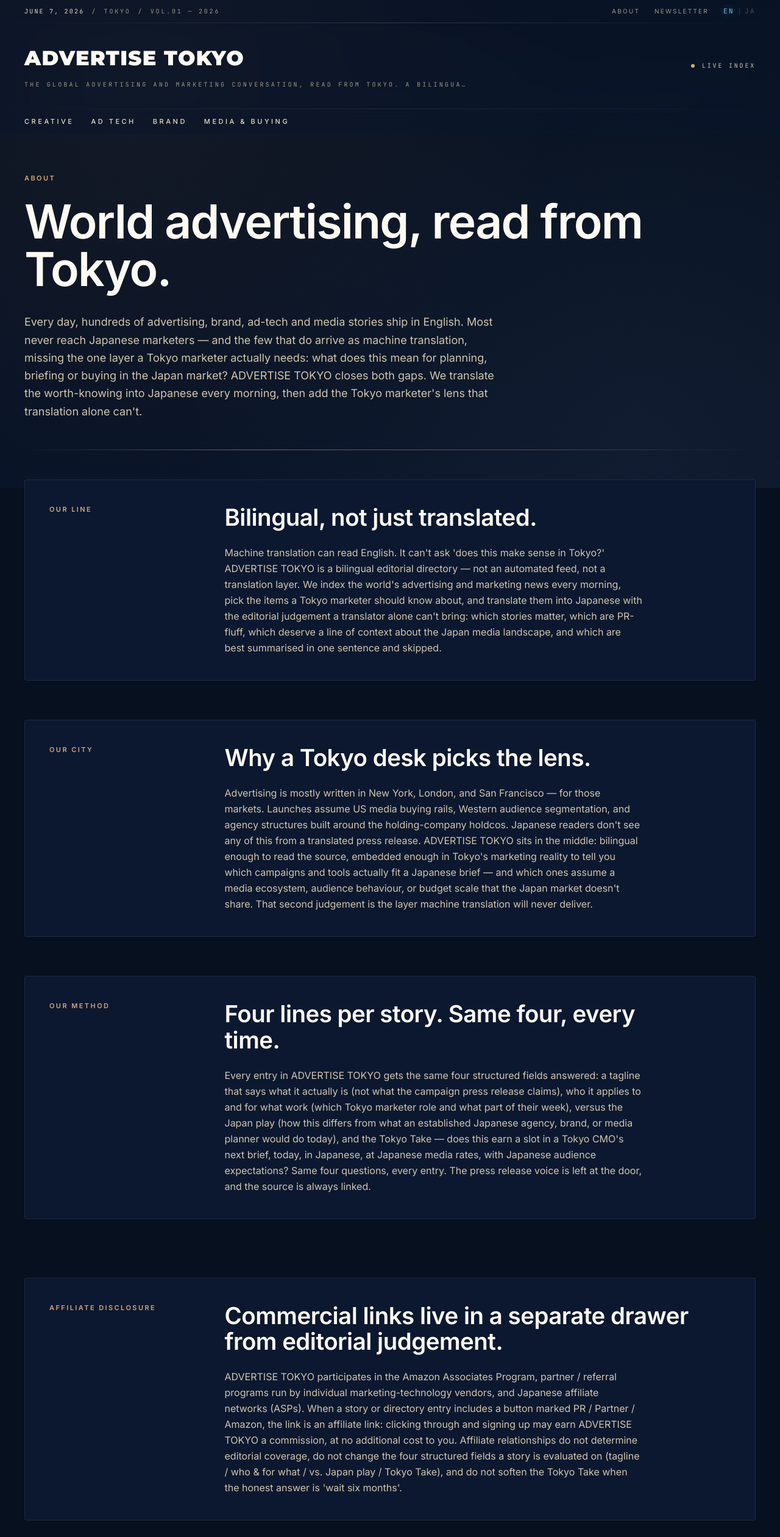
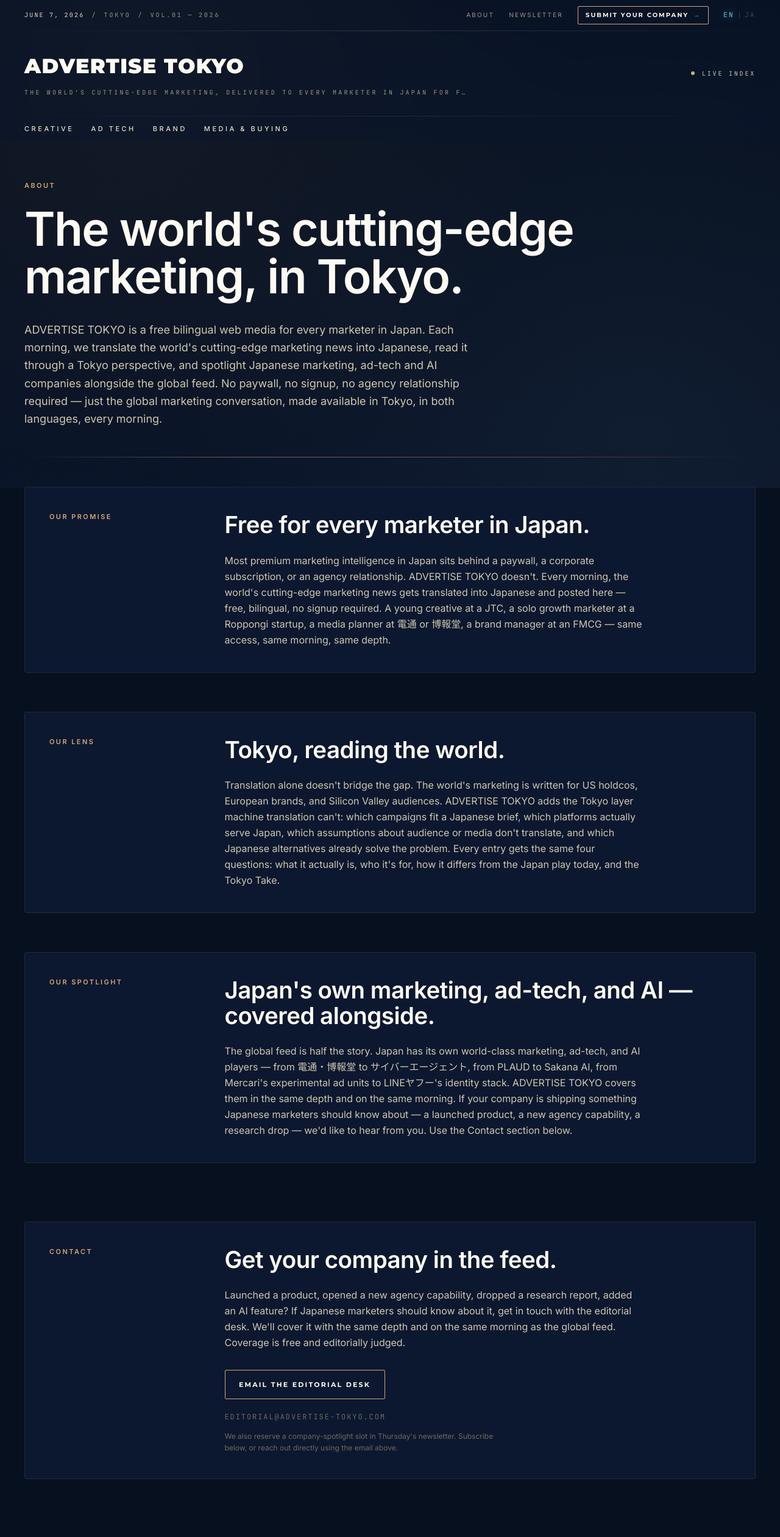
Before and after one commit to takakionoda-spec/advertise-tokyo, a Next.js app: page /about in a window 1280 px wide. Shown: the top 2520 px of the page at 61% size. Built offline with nearby package versions, Linux system fonts and the light colour scheme; no server answers.

Commit message:
Refresh copy: free-for-marketers concept + JP company spotlight + Contact section

```diff
--- a/src/app/about/page.tsx
+++ b/src/app/about/page.tsx
@@ -56,6 +56,49 @@
         </div>
       </Container>
 
+      {/* Contact section — anchored at #contact so brand.cta.href
+          (/about#contact) lands here. The mailto target should be replaced
+          with the real editorial inbox once the advertise-tokyo.com domain
+          is registered. For now the address is a placeholder. */}
+      <Container className="pb-section">
+        <article
+          id="contact"
+          className="glass p-8 lg:p-10 grid grid-cols-1 lg:grid-cols-12 gap-x-8 gap-y-4 scroll-mt-32"
+        >
+          <div className="lg:col-span-3">
+            <p className="eyebrow text-accent">
+              {lang === "ja" ? "CONTACT" : "CONTACT"}
+            </p>
+          </div>
+          <div className="lg:col-span-9">
+            <h2 className="font-sans font-semibold text-[clamp(1.6rem,3vw,2.4rem)] leading-[1.1] tracking-[-0.012em] text-ink max-w-3xl">
+              {lang === "ja"
+                ? "あなたの会社の情報も、同じ朝に。"
+                : "Get your company in the feed."}
+            </h2>
+            <p className="mt-6 max-w-[68ch] text-base text-ink-700 leading-relaxed">
+              {lang === "ja"
+                ? "新プロダクトのローンチ、新しい代理店ケイパビリティ、調査レポートのリリース、AI 機能の追加 — 日本のマーケッターが知っておくべき内容であれば、編集部までご連絡ください。海外フィードと同じ深さで、同じ朝に紹介します。掲載は無料、編集判断のもとで行います。"
+                : "Launched a product, opened a new agency capability, dropped a research report, added an AI feature? If Japanese marketers should know about it, get in touch with the editorial desk. We'll cover it with the same depth and on the same morning as the global feed. Coverage is free and editorially judged."}
+            </p>
+            <a
+              href="mailto:editorial@advertise-tokyo.com?subject=ADVERTISE%20TOKYO%20%E3%81%AB%E6%8E%B2%E8%BC%89%E3%81%AE%E3%81%94%E7%9B%B8%E8%AB%87"
+              className="btn-neon mt-8 inline-flex"
+            >
+              {lang === "ja" ? "編集部にメールする" : "Email the editorial desk"}
+            </a>
+            <p className="mt-5 font-mono text-[0.75rem] tracking-[0.16em] uppercase text-ink-500">
+              editorial@advertise-tokyo.com
+            </p>
+            <p className="mt-3 max-w-[60ch] text-xs text-ink-500 leading-relaxed">
+              {lang === "ja"
+                ? "毎週木曜のニュースレターでも個別企業のスポットライト枠を設けています。下のニュースレターから購読いただくか、上記メールで直接ご相談ください。"
+                : "We also reserve a company-spotlight slot in Thursday's newsletter. Subscribe below, or reach out directly using the email above."}
+            </p>
+          </div>
+        </article>
+      </Container>
+
       {/* Affiliate disclosure block — anchored at #affiliate so the
           Footer's "Learn more" link lands here. Renders nothing when the
           monetization layer is disabled site-wide. */}
--- a/src/site.config.ts
+++ b/src/site.config.ts
@@ -103,8 +103,8 @@
      *  domain — once registered, and update Vercel NEXT_PUBLIC_SITE_URL). */
     siteUrl: "https://advertise-tokyo.vercel.app",
     subject: {
-      en: "the global advertising and marketing conversation — translated into Japanese and read through a Tokyo marketer's lens, every morning",
-      ja: "世界の広告とマーケティングの最新情報を毎朝日本語に翻訳し、東京のマーケッター目線で読み解くバイリンガル・ディレクトリ"
+      en: "the world's cutting-edge marketing — delivered to every marketer in Japan, in both English and Japanese, every morning, for free",
+      ja: "世界の最先端マーケティングを、東京にいながら実感できる無料のバイリンガル WEB メディア。すべての日本のマーケッターへ毎朝お届けします"
     },
     city: { en: "Tokyo", ja: "東京" },
     keywords: [
@@ -131,10 +131,22 @@
     ],
     /** Issue counter origin — masthead reads "Vol. xx — YYYY". Start in
      *  June 2026 so Vol. 01 corresponds to the launch month. */
-    issueBase: { year: 2026, month: 6 }
-    /* NOTE: brand.cta is intentionally omitted. The Header/Footer fallback
-     * handles its absence and no "Submit ..." link is surfaced. Re-enable
-     * later if a paid placement programme launches. */
+    issueBase: { year: 2026, month: 6 },
+
+    /** Primary CTA — surfaced in Header (utility row), Footer, and the home
+     *  page tail. Used here as the "submit your company / get covered" entry
+     *  point for Japanese marketing / ad-tech / AI firms that want to be
+     *  spotlighted alongside the global feed. Targets `/about#contact` so
+     *  the contact context is one page, indexable, and doesn't require a
+     *  separate route. */
+    cta: {
+      label: { en: "Submit Your Company", ja: "企業情報を掲載する" },
+      href: "/about#contact",
+      hint: {
+        en: "Free for every marketer in Japan — and your company can be featured alongside the global feed.",
+        ja: "日本のマーケッターに無料で。海外フィードと並べて、あなたの会社の情報も掲載できます。"
+      }
+    }
   },
 
   /* ------------------------------------------------------------------ LAYOUT
@@ -158,8 +170,8 @@
   /* ----------------------------------------------------------------- CHROME */
   chrome: {
     tagline: {
-      en: "The global advertising and marketing conversation, read from Tokyo. A bilingual directory bridging the world's brand work and Tokyo's media reality, every morning.",
-      ja: "世界の広告とマーケティングの会話を、東京から読む。毎朝、海外で動いた一次情報を日本語に翻訳し、東京のマーケッター視点で読み解くバイリンガル・ディレクトリ。"
+      en: "The world's cutting-edge marketing, delivered to every marketer in Japan for free. Bilingual, every morning, with a Tokyo perspective on the global feed — and a spotlight on Japan's own marketing, ad-tech and AI players.",
+      ja: "世界の最先端マーケティングを、東京から無料で。毎朝バイリンガルで、海外の動向に東京視点を加えて読み解き、さらに日本のマーケティング・アドテク・AI 企業の最新情報もキュレーションしてお届けします。"
     },
     legal: {
       en: "© 2026 ADVERTISE TOKYO. All rights reserved.",
@@ -184,12 +196,12 @@
     newsletter: {
       eyebrow: { en: "The Briefing", ja: "ブリーフィング" },
       heading: {
-        en: "World advertising, read from Tokyo. Once a week, in Japanese.",
-        ja: "世界の広告を、東京から。\n週に一通の日本語ブリーフィング。"
+        en: "World marketing, delivered to Tokyo. Free, weekly, in Japanese.",
+        ja: "世界のマーケティングを、東京へ。\n毎週、日本語の無料ブリーフィング。"
       },
       lede: {
-        en: "Each Friday: the five global advertising and marketing stories Japanese marketers should know about this week, translated and read through a Tokyo lens — what moved, what it means for the Japan market, what to brief next week.",
-        ja: "毎週金曜。日本のマーケッターが今週知っておくべき海外の広告・マーケティングニュースを5本厳選し、日本語に翻訳して東京視点で解説。何が動いたか、日本市場にとってどう意味があるか、来週のブリーフに何を入れるか。"
+        en: "Each Friday: the five global marketing stories every Japanese marketer should know — translated, read through a Tokyo lens, and paired with the Japan-side moves worth tracking this week. Free, no spam, unsubscribe anytime.",
+        ja: "毎週金曜。日本のマーケッターが今週知っておくべき海外マーケティングニュースを 5 本厳選し、日本語に翻訳して東京視点で解説。並行して、日本国内で追っておくべき動きも紹介します。無料、スパムなし、いつでも解除可能。"
       },
       placeholder: { en: "Your email address", ja: "メールアドレス" },
       cta: { en: "Subscribe", ja: "購読する" },
@@ -200,10 +212,10 @@
     },
     footer: {
       copy: {
-        en: "ADVERTISE TOKYO is a bilingual directory that bridges the global advertising and marketing conversation and Tokyo's media reality. We index the world's brand, creative, ad-tech and media stories every morning — from AdAge, Adweek, MarTech.org and Marketing Brew — translate the worth-knowing into Japanese, and add the layer machine translation can't: what this means for a marketer planning, briefing, or buying media in Tokyo today.",
-        ja: "ADVERTISE TOKYO は、世界の広告・マーケティングと東京のメディア現場をつなぐバイリンガル・ディレクトリです。AdAge、Adweek、MarTech.org、Marketing Brew から毎朝ブランド・クリエイティブ・アドテック・メディアのニュースを収集し、知っておくべき一次情報を日本語に翻訳します。さらに機械翻訳では届かないレイヤー —「これは東京で広告を企画・発注・出稿するマーケッターにとって何を意味するのか」— を東京の編集部が補完してお届けしています。"
+        en: "ADVERTISE TOKYO is a free bilingual media for every marketer in Japan. Each morning we translate the world's cutting-edge marketing news — from AdAge, Adweek, MarTech.org and Marketing Brew — into Japanese, add a Tokyo perspective, and spotlight the Japanese marketing, ad-tech and AI companies shaping the local landscape. If your company would like to be covered, please get in touch.",
+        ja: "ADVERTISE TOKYO は、すべての日本のマーケッターのための無料バイリンガル WEB メディアです。毎朝、世界の最先端マーケティング情報 — AdAge、Adweek、MarTech.org、Marketing Brew — を日本語に翻訳し、東京視点を加えてお届けします。さらに、日本のマーケティング・アドテク・AI 企業の最新情報もキュレーションして紹介。掲載をご希望の企業様はお気軽にご連絡ください。"
       },
-      strapline: "Tokyo · Bilingual · Marketer-Grade"
+      strapline: "Tokyo · Bilingual · Free for Marketers"
     },
     languageToggle: { en: "JA", ja: "EN" },
     notFound: {
@@ -221,8 +233,8 @@
         ja: "ADVERTISE TOKYO の最初のインデックスを\n組み立てています。"
       },
       lede: {
-        en: "Each morning, our pipeline pulls the advertising and marketing stories the world is talking about — from AdAge, Adweek, MarTech.org and Marketing Brew — translates the items worth knowing into Japanese, and adds the Tokyo marketer's angle that machine translation alone can't provide: what does this actually mean for a marketer working in Japan? The first index will appear here as soon as the next cycle completes.",
-        ja: "ADVERTISE TOKYO のパイプラインは毎朝、世界で話題の広告・マーケティング情報 — AdAge、Adweek、MarTech.org、Marketing Brew — を取得し、知っておくべき一次情報を日本語に翻訳します。さらに機械翻訳では届かない『これは日本のマーケッターにとって何を意味するのか』というレイヤーを、東京の編集部が加えてここに並べます。次回サイクルが完了次第、最初のインデックスが表示されます。"
+        en: "Each morning, our pipeline pulls the world's cutting-edge marketing news — from AdAge, Adweek, MarTech.org and Marketing Brew — translates the items worth knowing into Japanese, adds a Tokyo perspective, and spotlights Japanese marketing, ad-tech and AI companies alongside the global feed. Free for every marketer in Japan. The first index will appear here as soon as the next cycle completes.",
+        ja: "ADVERTISE TOKYO のパイプラインは毎朝、世界の最先端マーケティング情報 — AdAge、Adweek、MarTech.org、Marketing Brew — を取得し、知っておくべき一次情報を日本語に翻訳して東京視点で解説します。世界の動向と並べて、日本のマーケティング・アドテク・AI 企業の最新情報もキュレーションして紹介。すべての日本のマーケッターに、無料で。次回サイクルが完了次第、最初のインデックスが表示されます。"
       },
       nextDispatch: {
         en: "Next index: 04:30 JST",
@@ -234,45 +246,45 @@
   /* ------------------------------------------------------------------ ABOUT */
   about: {
     headline: {
-      en: "World advertising, read from Tokyo.",
-      ja: "世界の広告を、東京から読む。"
+      en: "The world's cutting-edge marketing, in Tokyo.",
+      ja: "世界の最先端マーケティングを、東京で。"
     },
     lede: {
-      en: "Every day, hundreds of advertising, brand, ad-tech and media stories ship in English. Most never reach Japanese marketers — and the few that do arrive as machine translation, missing the one layer a Tokyo marketer actually needs: what does this mean for planning, briefing or buying in the Japan market? ADVERTISE TOKYO closes both gaps. We translate the worth-knowing into Japanese every morning, then add the Tokyo marketer's lens that translation alone can't.",
-      ja: "毎日、世界では数百の広告・ブランド・アドテック・メディアのストーリーが英語でローンチされる。そのほとんどは日本のマーケッターに届かない。届いたとしても機械翻訳のままで、東京のマーケッターが本当に必要としているレイヤー —「これは日本市場の企画・ブリーフ・出稿にとって何を意味するのか」— が抜け落ちている。ADVERTISE TOKYO は、その 2 つのギャップを埋める。世界の広告とマーケティングを毎朝日本語に翻訳し、翻訳だけでは届かない『東京のマーケッター視点』を加えてお届けする。"
+      en: "ADVERTISE TOKYO is a free bilingual web media for every marketer in Japan. Each morning, we translate the world's cutting-edge marketing news into Japanese, read it through a Tokyo perspective, and spotlight Japanese marketing, ad-tech and AI companies alongside the global feed. No paywall, no signup, no agency relationship required — just the global marketing conversation, made available in Tokyo, in both languages, every morning.",
+      ja: "ADVERTISE TOKYO は、すべての日本のマーケッターのための無料バイリンガル WEB メディアです。毎朝、世界の最先端マーケティング情報を日本語に翻訳し、東京視点で読み解きます。さらに、世界の動向と並べて、日本のマーケティング・アドテク・AI 企業の最新情報もキュレーションして紹介。ペイウォールなし、登録不要、代理店契約も不要。世界のマーケティングの会話を、東京にいながら、両方の言語で、毎朝お届けします。"
     },
     blocks: [
       {
-        eyebrow: { en: "OUR LINE", ja: "編集の線" },
+        eyebrow: { en: "OUR PROMISE", ja: "私たちの約束" },
         heading: {
-          en: "Bilingual, not just translated.",
-          ja: "ただの翻訳ではなく、バイリンガル編集。"
+          en: "Free for every marketer in Japan.",
+          ja: "すべての日本のマーケッターに、無料で。"
         },
         body: {
-          en: "Machine translation can read English. It can't ask 'does this make sense in Tokyo?' ADVERTISE TOKYO is a bilingual editorial directory — not an automated feed, not a translation layer. We index the world's advertising and marketing news every morning, pick the items a Tokyo marketer should know about, and translate them into Japanese with the editorial judgement a translator alone can't bring: which stories matter, which are PR-fluff, which deserve a line of context about the Japan media landscape, and which are best summarised in one sentence and skipped.",
-          ja: "機械翻訳は英語を読める。しかし「これは東京で意味があるのか」という問いは立てられない。ADVERTISE TOKYO は、自動フィードでもなく単なる翻訳レイヤーでもない — バイリンガル編集のディレクトリだ。毎朝、世界の広告・マーケティングニュースをインデックスし、東京のマーケッターが知っておくべきトピックを選び、翻訳者単独では下せない編集判断を加えながら日本語に置き換える。どのストーリーが本当に意味を持つのか。どれが PR の誇張か。どれに「日本のメディア環境ではこう違う」という補足が必要で、どれは要約だけで十分か。"
+          en: "Most premium marketing intelligence in Japan sits behind a paywall, a corporate subscription, or an agency relationship. ADVERTISE TOKYO doesn't. Every morning, the world's cutting-edge marketing news gets translated into Japanese and posted here — free, bilingual, no signup required. A young creative at a JTC, a solo growth marketer at a Roppongi startup, a media planner at 電通 or 博報堂, a brand manager at an FMCG — same access, same morning, same depth.",
+          ja: "日本の優れたマーケティング情報の多くは、ペイウォール、企業契約、代理店との関係の中にしか流れていない。ADVERTISE TOKYO はそうではない。毎朝、世界の最先端マーケティング情報を日本語に翻訳して、ここに無料で並べる。バイリンガル、登録不要。JTC の若手クリエイティブも、六本木のスタートアップのソロ・グロースマーケッターも、電通や博報堂のメディアプランナーも、消費財ブランドのブランドマネージャーも、同じ朝、同じ情報、同じ深さでアクセスできる。"
         }
       },
       {
-        eyebrow: { en: "OUR CITY", ja: "私たちの街" },
+        eyebrow: { en: "OUR LENS", ja: "編集の視点" },
         heading: {
-          en: "Why a Tokyo desk picks the lens.",
-          ja: "なぜ、東京の編集部がレンズを決めるのか。"
+          en: "Tokyo, reading the world.",
+          ja: "東京から、世界を読む。"
         },
         body: {
-          en: "Advertising is mostly written in New York, London, and San Francisco — for those markets. Launches assume US media buying rails, Western audience segmentation, and agency structures built around the holding-company holdcos. Japanese readers don't see any of this from a translated press release. ADVERTISE TOKYO sits in the middle: bilingual enough to read the source, embedded enough in Tokyo's marketing reality to tell you which campaigns and tools actually fit a Japanese brief — and which ones assume a media ecosystem, audience behaviour, or budget scale that the Japan market doesn't share. That second judgement is the layer machine translation will never deliver.",
-          ja: "広告のほとんどは、ニューヨーク、ロンドン、サンフランシスコで書かれ、それらの市場のために書かれている。米国型のメディアバイ、欧米型のオーディエンス・セグメンテーション、ホールディング系代理店構造を当然のものとしている。日本の読者には、翻訳されたプレスリリースからそれは見えない。ADVERTISE TOKYO は、その中間に立つ — 一次情報を英語で読める程度にバイリンガルで、東京のマーケティングリアリティに足を置いている程度に現地的。だから「どのキャンペーン・ツールが日本のブリーフに合うのか」「どれが日本のメディア環境・オーディエンス行動・予算規模を前提にしていないのか」を見分けられる。機械翻訳が決して届けないのは、まさにこのレイヤーだ。"
+          en: "Translation alone doesn't bridge the gap. The world's marketing is written for US holdcos, European brands, and Silicon Valley audiences. ADVERTISE TOKYO adds the Tokyo layer machine translation can't: which campaigns fit a Japanese brief, which platforms actually serve Japan, which assumptions about audience or media don't translate, and which Japanese alternatives already solve the problem. Every entry gets the same four questions: what it actually is, who it's for, how it differs from the Japan play today, and the Tokyo Take.",
+          ja: "翻訳だけではギャップは埋まらない。世界のマーケティングは、US ホールディングス、欧米ブランド、シリコンバレーのオーディエンスのために書かれている。ADVERTISE TOKYO は、機械翻訳が届けない東京視点を加える — どのキャンペーンが日本のブリーフに合うのか、どのプラットフォームが日本で本当に機能するのか、どのオーディエンス・メディア前提が日本に通じないのか、すでに日本のどのプレイヤーがその問題を解いているのか。毎エントリー、同じ 4 つの問い — 本当のところそれが何なのか、誰のためなのか、現在の日本の手とどう違うのか、そして東京視点。"
         }
       },
       {
-        eyebrow: { en: "OUR METHOD", ja: "編集の方法" },
+        eyebrow: { en: "OUR SPOTLIGHT", ja: "国内スポットライト" },
         heading: {
-          en: "Four lines per story. Same four, every time.",
-          ja: "ひとつのトピックに、4 つの答え。毎回、同じ 4 つ。"
+          en: "Japan's own marketing, ad-tech, and AI — covered alongside.",
+          ja: "日本のマーケティング・アドテク・AI 企業も、並べて紹介。"
         },
         body: {
-          en: "Every entry in ADVERTISE TOKYO gets the same four structured fields answered: a tagline that says what it actually is (not what the campaign press release claims), who it applies to and for what work (which Tokyo marketer role and what part of their week), versus the Japan play (how this differs from what an established Japanese agency, brand, or media planner would do today), and the Tokyo Take — does this earn a slot in a Tokyo CMO's next brief, today, in Japanese, at Japanese media rates, with Japanese audience expectations? Same four questions, every entry. The press release voice is left at the door, and the source is always linked.",
-          ja: "ADVERTISE TOKYO の全エントリーには、同じ 4 つの構造化フィールドの答えが付く — タグライン（プレスリリースではなく、本当のところそれが何なのか）、使いどころ（どんな東京のマーケッターが、どんな業務で使うのか）、日本の現状との違い（既存の日本の代理店・ブランド・メディアプランナーが今やっていることとの違い）、そして東京視点（東京の CMO の次のブリーフに、日本語で、日本のメディアレートで、日本のオーディエンス期待で、今すぐ入れる価値があるか）。毎エントリー、同じ 4 つの問い。プレスリリースの声色は入口に置いてくる。原文へのリンクは必ず保つ。"
+          en: "The global feed is half the story. Japan has its own world-class marketing, ad-tech, and AI players — from 電通・博報堂 to サイバーエージェント, from PLAUD to Sakana AI, from Mercari's experimental ad units to LINEヤフー's identity stack. ADVERTISE TOKYO covers them in the same depth and on the same morning. If your company is shipping something Japanese marketers should know about — a launched product, a new agency capability, a research drop — we'd like to hear from you. Use the Contact section below.",
+          ja: "海外フィードは半分の話に過ぎない。日本にも、世界水準のマーケティング・アドテク・AI 企業がある — 電通・博報堂、サイバーエージェント、PLAUD、Sakana AI、Mercari の実験的な広告枠、LINE ヤフーのアイデンティティ・スタックまで。ADVERTISE TOKYO は、それらを同じ深さで、同じ朝に、並べて紹介する。日本のマーケッターが知っておくべきものをローンチしている企業の方 — 新プロダクト、新しい代理店ケイパビリティ、調査リリースなど — はぜひご連絡ください。下の Contact セクションからどうぞ。"
         }
       }
     ]
```
